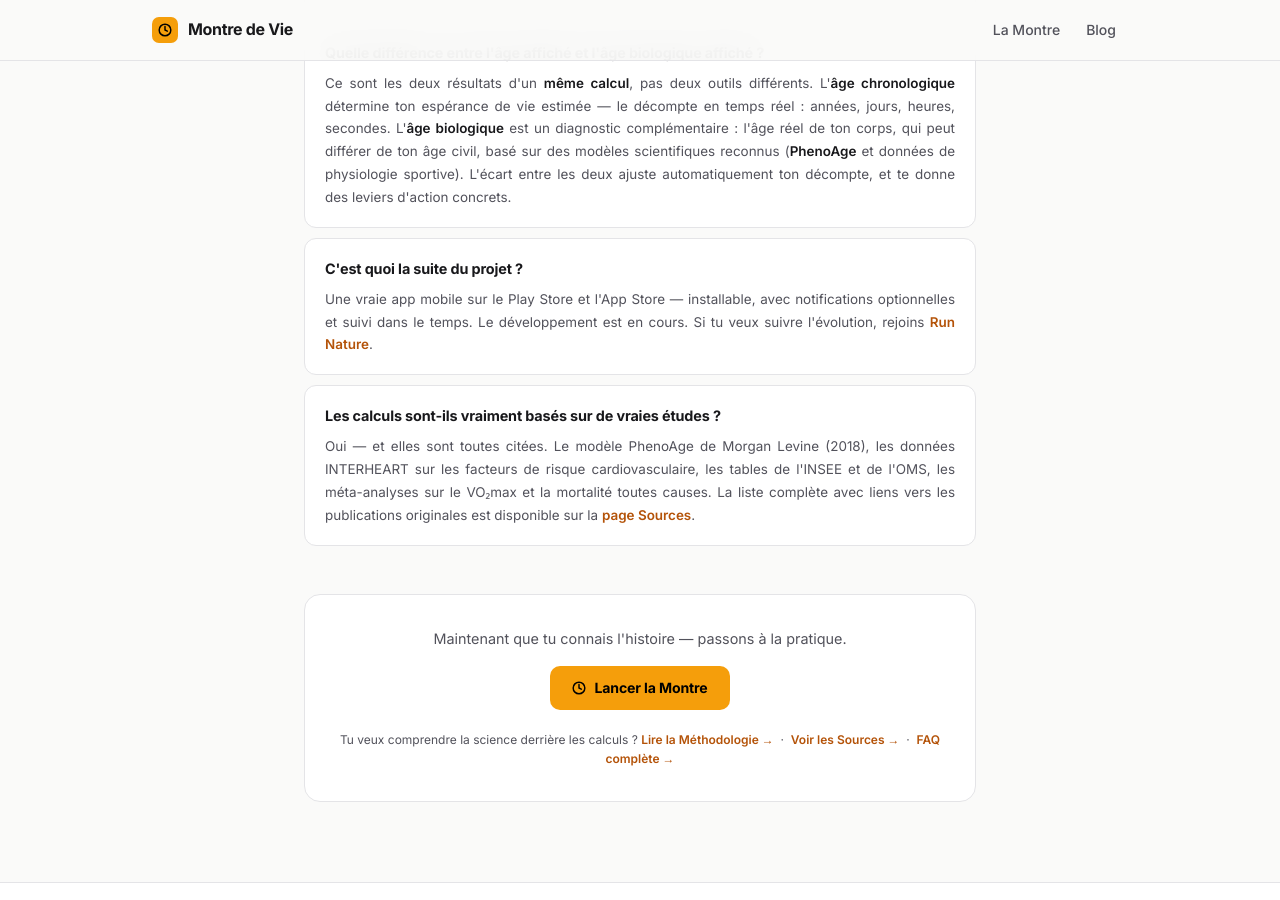
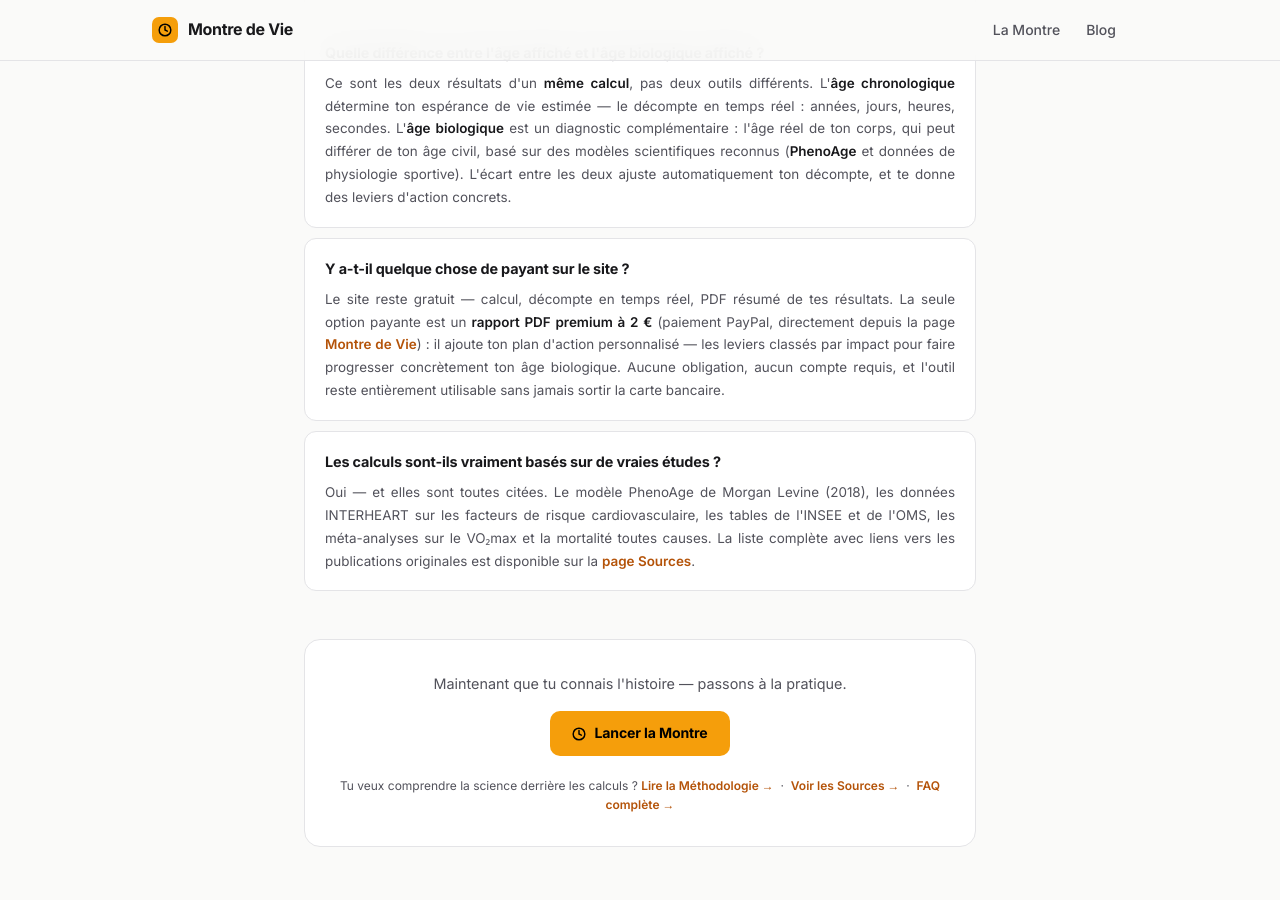
Before and after one commit to SebRunNature/memento-mori, a Jekyll site: the page built from apropos/index.html, in a window 1280 px wide and 900 px high, scrolled down 5748 px. Built offline with Jekyll 4.4.1, drawn with Linux system fonts in a browser that asks for light colours.

Commit message:
Remplace la FAQ "suite du projet" par une FAQ sur le rapport premium
L'app mobile (Play Store / App Store) n'est plus d'actualité. La FAQ
"C'est quoi la suite du projet ?" est remplacée par "Y a-t-il quelque
chose de payant sur le site ?", qui explique que le site reste gratuit
et que la seule option payante est le rapport PDF premium à 2€ (via
PayPal) déjà disponible sur /montre/. Entrée ajoutée au schema
FAQPage de la page.

Co-Authored-By: Claude Sonnet 5 <noreply@anthropic.com>
Claude-Session: https://claude.ai/code/session_015W6BgPvkb1TiApwM2KkaRT

```diff
--- a/apropos/index.html
+++ b/apropos/index.html
@@ -397,6 +397,11 @@ canonical: "https://montre-de-vie.com/apropos/"
       "@type": "Question",
       "name": "Qui a créé Montre de Vie ?",
       "acceptedAnswer": { "@type": "Answer", "text": "Sébastien Salomon, traileur luxembourgeois de 47 ans autodidacte en développement, passionné de longévité et de science du vieillissement. Il utilise lui-même l'outil sur ses propres données." }
+    },
+    {
+      "@type": "Question",
+      "name": "Y a-t-il quelque chose de payant sur le site ?",
+      "acceptedAnswer": { "@type": "Answer", "text": "Le site reste gratuit — calcul, décompte en temps réel, PDF résumé des résultats. La seule option payante est un rapport PDF premium à 2 € (paiement PayPal), qui ajoute un plan d'action personnalisé classé par impact pour améliorer l'âge biologique." }
     }
   ]
 }
@@ -633,8 +638,8 @@ canonical: "https://montre-de-vie.com/apropos/"
 </div>
 
 <div class="faq-item">
-  <div class="faq-q">C'est quoi la suite du projet ?</div>
-  <div class="faq-a">Une vraie app mobile sur le Play Store et l'App Store — installable, avec notifications optionnelles et suivi dans le temps. Le développement est en cours. Si tu veux suivre l'évolution, rejoins <a href="https://run-nature.com" style="color:var(--amber-lt);text-decoration:none;font-weight:600">Run Nature</a>.</div>
+  <div class="faq-q">Y a-t-il quelque chose de payant sur le site ?</div>
+  <div class="faq-a">Le site reste gratuit — calcul, décompte en temps réel, PDF résumé de tes résultats. La seule option payante est un <strong>rapport PDF premium à 2 €</strong> (paiement PayPal, directement depuis la page <a href="/montre/" style="color:var(--amber-lt);text-decoration:none;font-weight:600">Montre de Vie</a>) : il ajoute ton plan d'action personnalisé — les leviers classés par impact pour faire progresser concrètement ton âge biologique. Aucune obligation, aucun compte requis, et l'outil reste entièrement utilisable sans jamais sortir la carte bancaire.</div>
 </div>
 
 <div class="faq-item">
```
